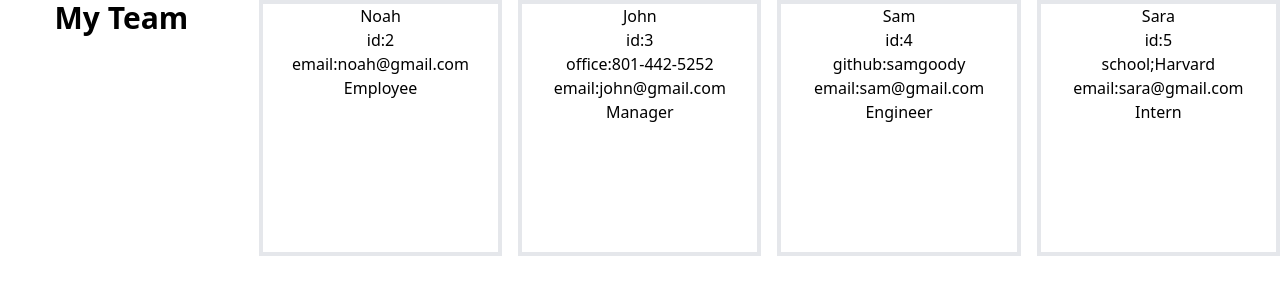
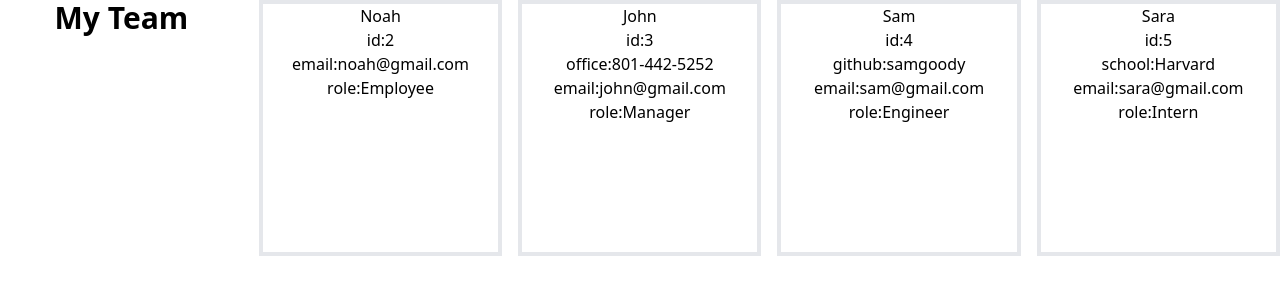
Before and after one commit to Rhondoid/team-profile-generator, a website: page index.html in a window 1280 px wide. Drawn offline with nearby package versions, Linux system fonts and the light colour scheme.

Commit message:
fixed role class

```diff
--- a/index.html
+++ b/index.html
@@ -16,28 +16,28 @@
             <div class = "employeeName">Noah</div>
             <div class = "id">id:2</div>
             <div class = "email">email:noah@gmail.com</div>
-            <div class = "role">Employee</div>
+            <div class = "role">role:Employee</div>
         </div>
         <div class = "box-size h-64 w-64 p4 border-4 text-center">
             <div class = "employeeName">John</div>
             <div class = "id">id:3</div>
             <div class = "officeNumber">office:801-442-5252</div>
             <div class = "email">email:john@gmail.com</div>
-            <div class = "role">Manager</div>
+            <div class = "role">role:Manager</div>
         </div>
         <div class = "box-size h-64 w-64 p4 border-4 text-center">
             <div class = "employeeName">Sam</div>
             <div class = "id">id:4</div>
             <div class = "github">github:samgoody</div>
             <div class = "email">email:sam@gmail.com</div>
-            <div class = "role">Engineer</div>
+            <div class = "role">role:Engineer</div>
         </div>
         <div class = "box-size h-64 w-64 p4 border-4 text-center">
             <div class = "employeeName">Sara</div>
             <div class = "id">id:5</div>
-            <div class = "school">school;Harvard</divclass>
+            <div class = "school">school:Harvard</divclass>
             <div class = "email">email:sara@gmail.com</div>
-            <div class = "intern">Intern</div>
+            <div class = "intern">role:Intern</div>
         </div>
     </div>
 
```
